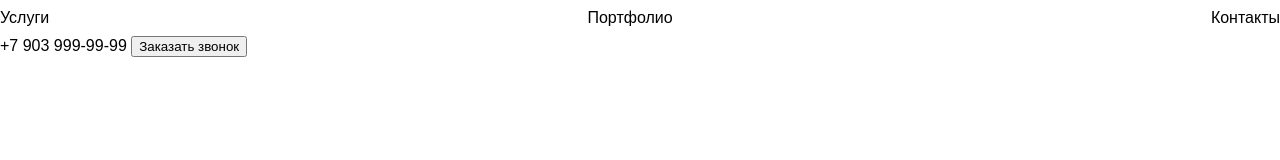
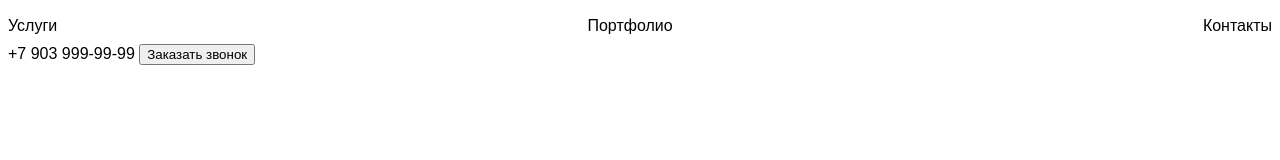
Before and after one commit to Nikdeder/app, a plain HTML site: page index.html in a window 1280 px wide. Drawn offline with Linux system fonts and the light colour scheme.

Commit message:
Update main.css

```diff
--- a/css/main.css
+++ b/css/main.css
@@ -2,11 +2,7 @@
     font-family: Arial, Helvetica, sans-serif;
 }
 
-html, body {
-    margin: 0;
-    padding: 0;
-    height: 100%;
-}
+
 
 h1 {
     font-size: 36px;
```
